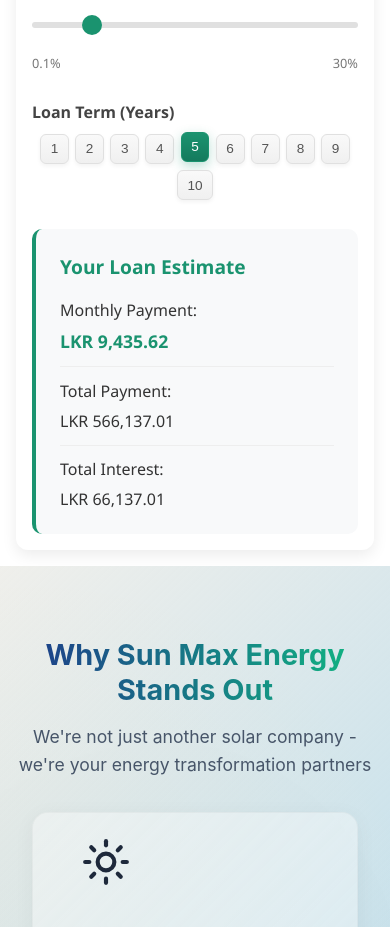
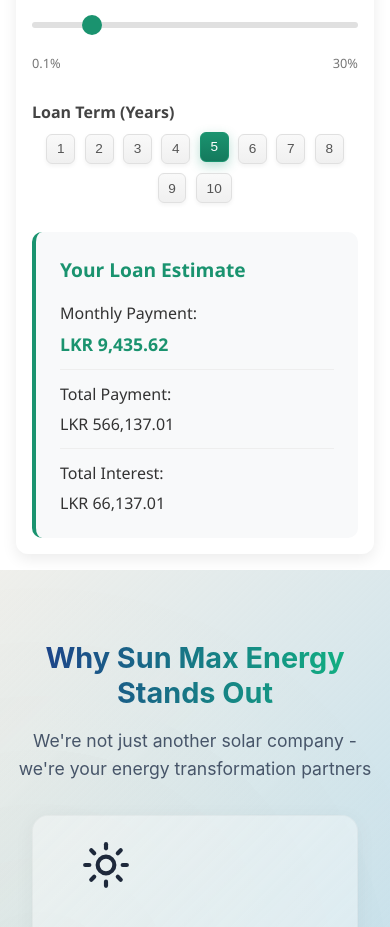
Before and after one commit to PawanSankalpa/Smart--i-solutions, a React (Create React App) app: page / in a window 390 px wide. Shown: the part 2120-3047 px from the top of the page. Built offline with nearby package versions, Linux system fonts and the light colour scheme.

Commit message:
loan calculator update'

```diff
--- a/src/styles/LoanCalculator.css
+++ b/src/styles/LoanCalculator.css
@@ -260,7 +260,7 @@
   }
 
   .years-selector .x-axis {
-    gap: 0.4rem;
+    gap: 0.6rem;
   }
 
   .term-option {
```
